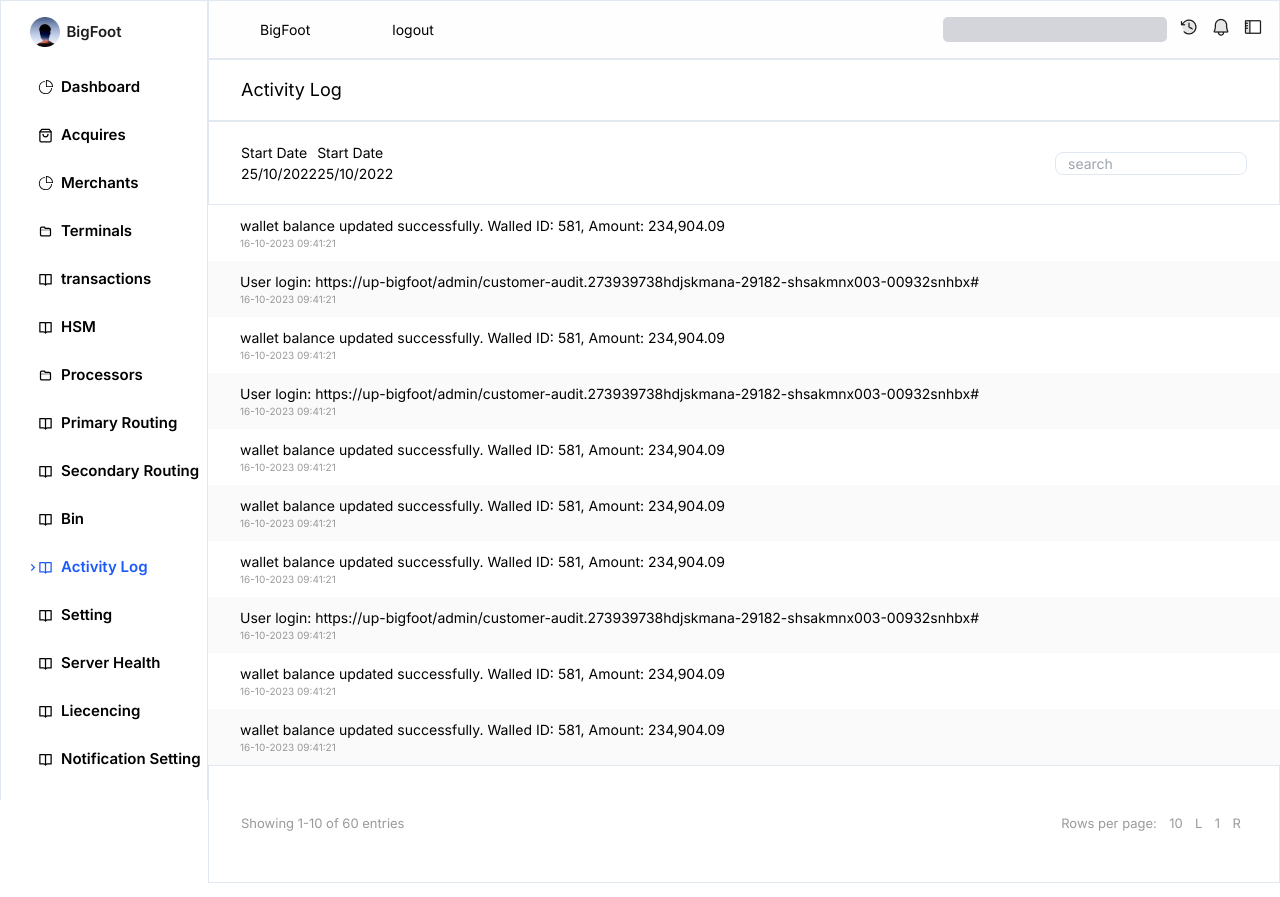
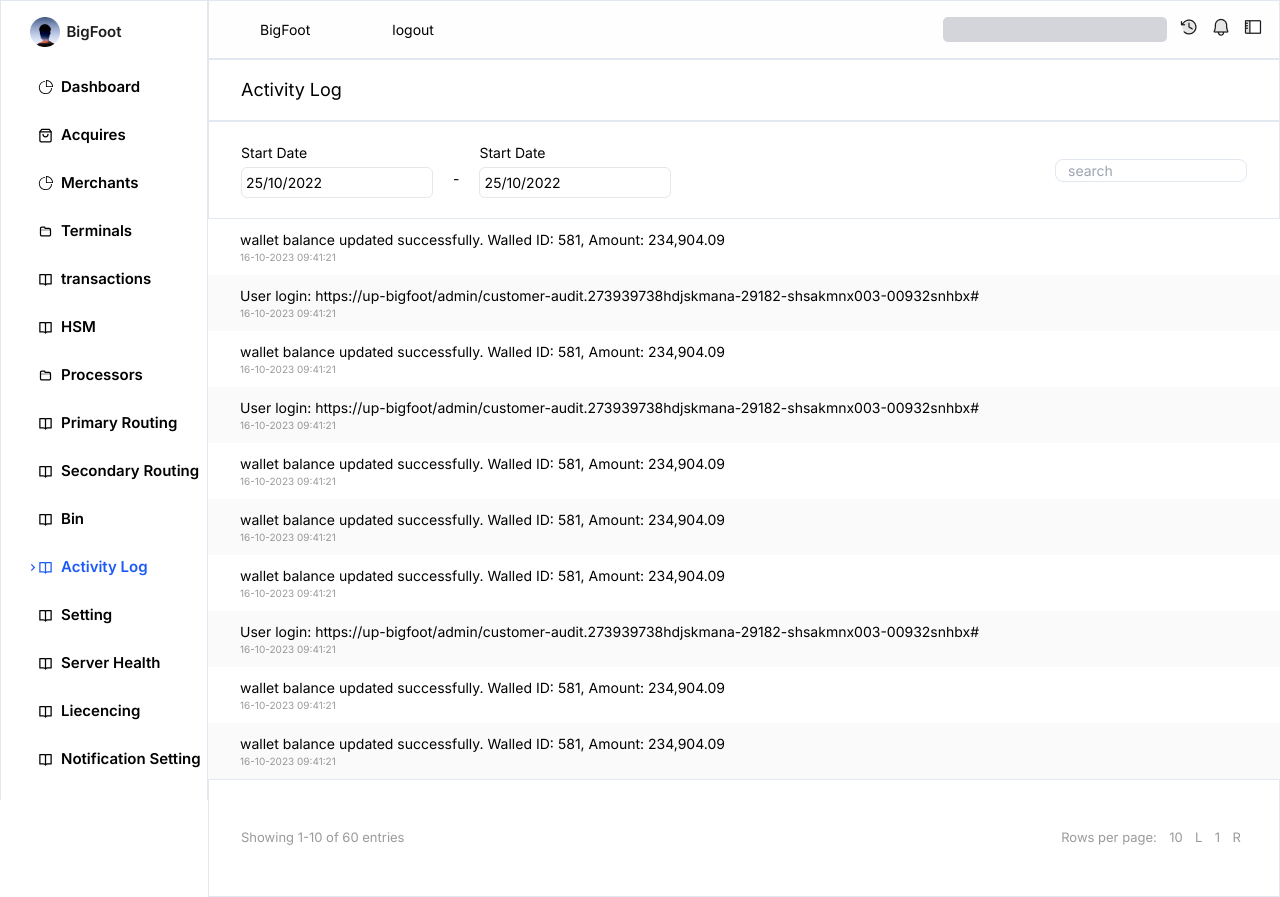
Before and after one commit to brunolotab/Tms30project, a React (Vite) app in the folder Tm30project/: page /logout in a window 1280 px wide. Built offline with nearby package versions, Linux system fonts and the light colour scheme.

Commit message:
complete date log page

```diff
--- a/Tm30project/src/Components/Navbar.jsx
+++ b/Tm30project/src/Components/Navbar.jsx
@@ -11,6 +11,7 @@ function Navbar() {
   console.log(paths)
   const name = paths[1];
   const value = name.split('-').join(' ')
+  // const value = paths.split('-').join(' ')
   console.log(value);
   // const value1 = name.replace(/-/g, " "); this is same wth const value
   // console.log(value1);
--- a/Tm30project/src/Pages/Logout/Logout.jsx
+++ b/Tm30project/src/Pages/Logout/Logout.jsx
@@ -11,14 +11,15 @@ function Logout() {
         <div className='text-lg border border-slate-200 pl-8 p-4 w-[100%]'>Activity Log</div>
 
         <div className='flex justify-between items-center w-[100%] py-5 p-8 border border-slate-200'>
-          <div className=' flex items-center w-[16rem] border-slate-200'>
+          <div className=' flex items-center w-[16rem] gap-5 border-slate-200'>
             <div>
               <div>Start Date</div>
-              <div>25/10/2022</div>
+              <div className='border p-1 rounded-[6px] w-[12rem] mt-1'>25/10/2022</div>
             </div>
+            <div className='pt-4'>{'-'}</div>
             <div>
               <div>Start Date</div>
-              <div>25/10/2022</div>
+              <div className='border p-1 rounded-[6px] w-[12rem] mt-1'>25/10/2022</div>
             </div>
           </div>
 
--- a/Tm30project/src/Pages/Secrouting/SecRouting.jsx
+++ b/Tm30project/src/Pages/Secrouting/SecRouting.jsx
@@ -11,6 +11,7 @@ function SecRouting() {
   const handleAction = (it) => {
     // console.log(it);
     Navigate(`/ActionData/${it}`)
+    // Navigate(`/ActionData/${it}`)
   }
   return (
     <Div>
--- a/Tm30project/src/Pages/SerHealth/TmsSever/TmServer1.jsx
+++ b/Tm30project/src/Pages/SerHealth/TmsSever/TmServer1.jsx
@@ -27,7 +27,7 @@ function TmServer1() {
         {
           server1?.map((item, id) => {
             return (
-              <div key={id} className=' bg-slate-500 p-4 w-[22rem] flex gap-6 items-center justify-between rounded-[8px]'>
+              <div key={id} className=' bg-[#e3e4ff] p-4 w-[22rem] flex gap-6 items-center justify-between rounded-[8px]'>
                 <div className='flex items-center gap-4'>
                   <div>
                     {item.icon}
```
Also changed, not shown: Tm30project/src/Components/Sidebar.jsx (+0 -8 lines).
